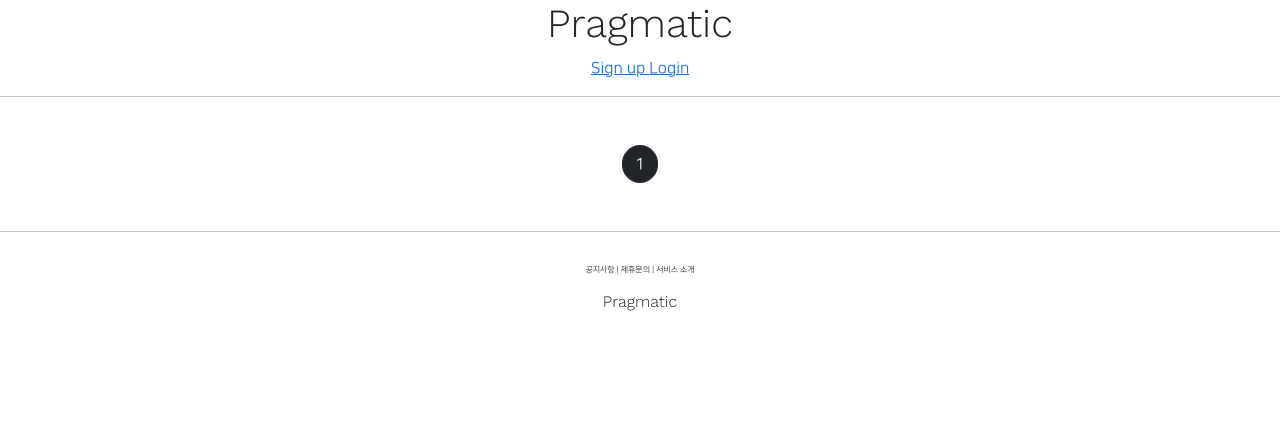
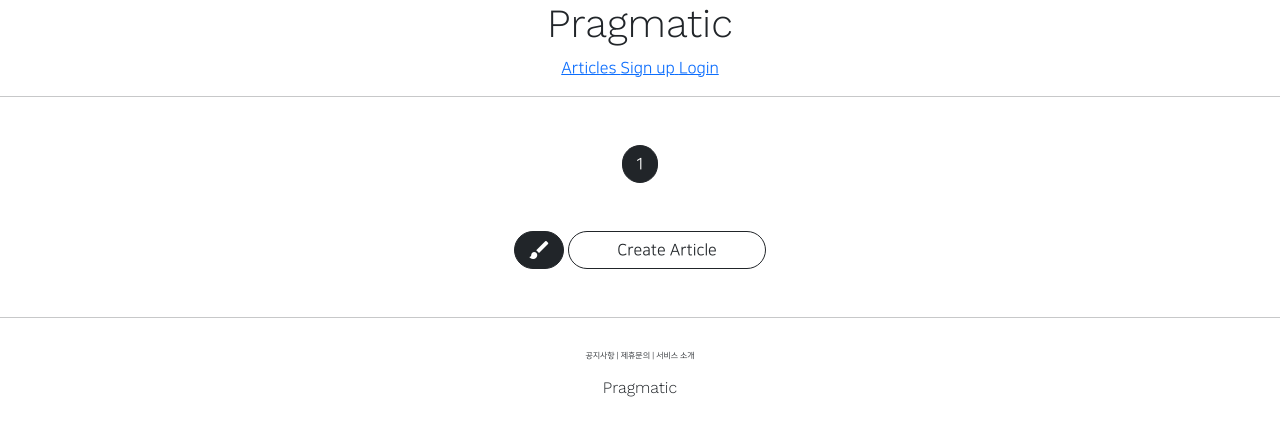
Before and after one commit to gandi0330/DjangoProject, a Django app: page /articles/list/ in a window 1280 px wide. Shown: the top 436 px of the page. Run offline with Django 3.2, Linux system fonts and the light colour scheme; data that the repository does not hold is empty; some libraries are stand-ins or nearby versions.

Commit message:
django 20210806-4 button create

```diff
--- a/articleapp/templates/articleapp/list.html
+++ b/articleapp/templates/articleapp/list.html
@@ -41,5 +41,15 @@
 
   {% include 'snippets/pagination.html' %}
 
+  <div class="text-center my-5">
+    <a  href="{% url 'articleapp:create' %}"
+      class="btn btn-dark rounded-pill material-icons">
+      brush
+    </a>
+    <a  href="{% url 'articleapp:create' %}"
+      class="btn btn-outline-dark rounded-pill px-5">
+      Create Article
+    </a>
+  </div>
 
 {% endblock %}
--- a/templates/header.html
+++ b/templates/header.html
@@ -4,6 +4,10 @@
     </div>
 
     <div>
+        <a href="{% url 'articleapp:list' %}">
+            Articles
+        </a>
+
         <a href="{% url 'accountapp:create' %}">
             <span>Sign up</span>
         </a>
```
Also changed, not shown: static/base.css (line endings or trailing spaces).
